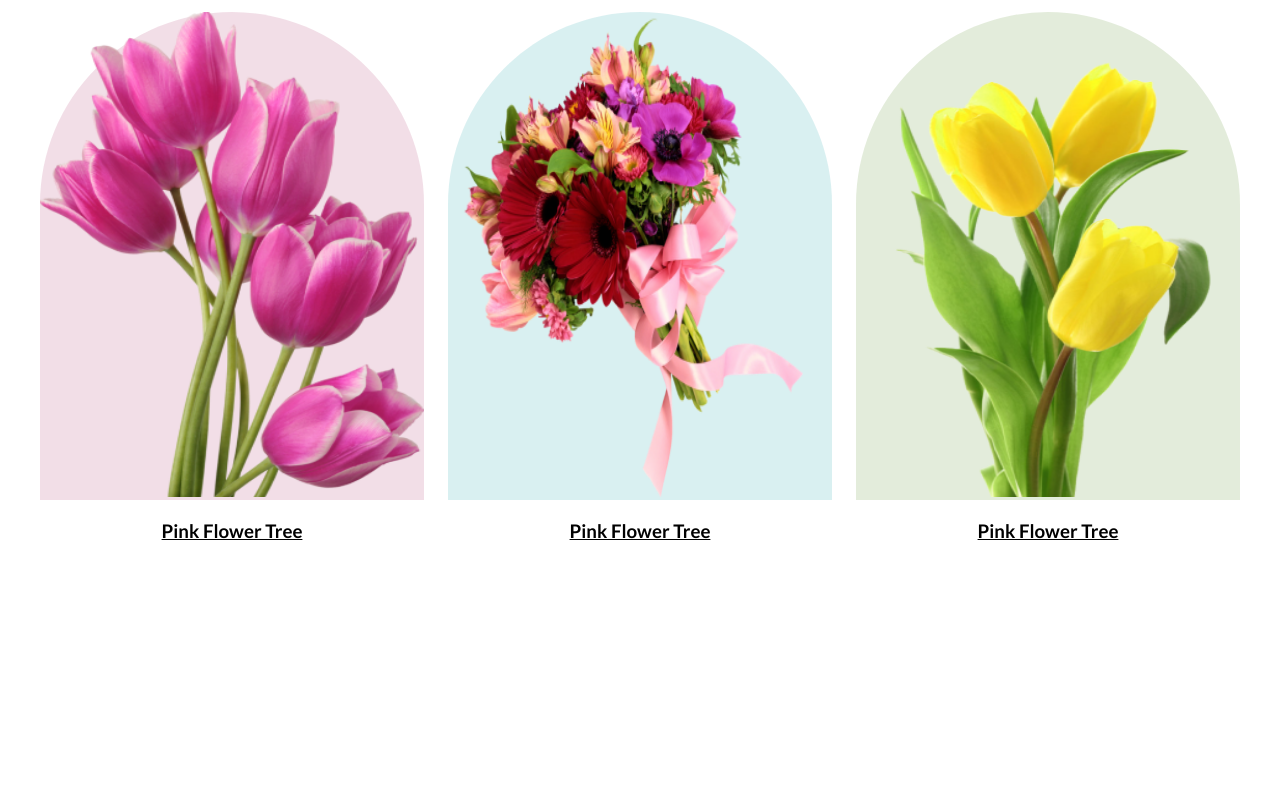
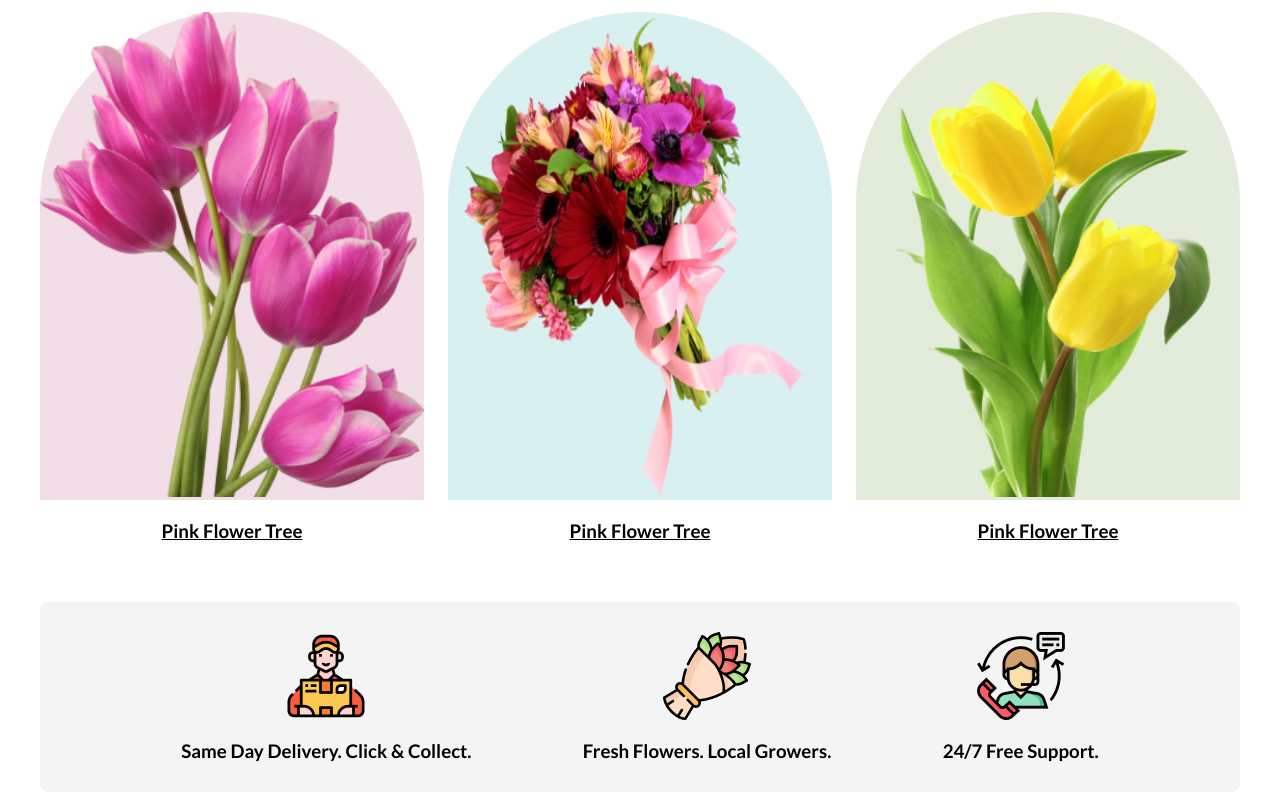
Before and after one commit to sumonali940/first-assignment, a plain HTML site: page index.html in a window 1280 px wide. Shown: the part 849-1649 px from the top of the page. Before the commit the page ends 1491 px from the top, so only its background shows below. Drawn offline with Linux system fonts and the light colour scheme.

Commit message:
2nd section done

```diff
--- a/index.html
+++ b/index.html
@@ -55,6 +55,20 @@
                 <h3 class="clickable"><a href="#">Pink Flower Tree</a></h3>
             </div>
         </div>
+        <div class="helpdesk">
+            <div class="desk">
+                <img src="images/Group 57.png" alt="">
+                <h3 class="desk-title">Same Day Delivery. Click & Collect.</h3>
+            </div>
+            <div class="desk">
+                <img src="images/Group 58.png" alt="">
+                <h3 class="desk-title">Fresh Flowers. Local Growers.</h3>
+            </div>
+            <div class="desk">
+                <img src="images/Group 59.png" alt="">
+                <h3 class="desk-title">24/7 Free Support.</h3>
+            </div>
+        </div>
     </div>
 </section>
 <!-- First Section End  -->
--- a/style.css
+++ b/style.css
@@ -142,3 +142,30 @@ h3.clickable a {
     border-radius: 300px 300px 0px 0px;
     background: rgba(71, 125, 17, 0.15);
 }
+.helpdesk {
+    display: flex;
+    flex-direction: row;
+    flex-wrap: nowrap;
+    justify-content: space-evenly;
+    align-content: center;
+    align-items: center;
+}
+.image-content-wrapper {}
+
+.helpdesk {
+    border-radius: 8px;
+    background: rgba(39, 39, 39, 0.05);
+    padding: 30px;
+    margin-top: 60px;
+}
+.desk {
+    display: flex;
+    flex-direction: column;
+    flex-wrap: nowrap;
+    align-content: center;
+    justify-content: center;
+    align-items: center;
+}
+h3.desk-title {
+    margin-top: 20px;
+}
```
